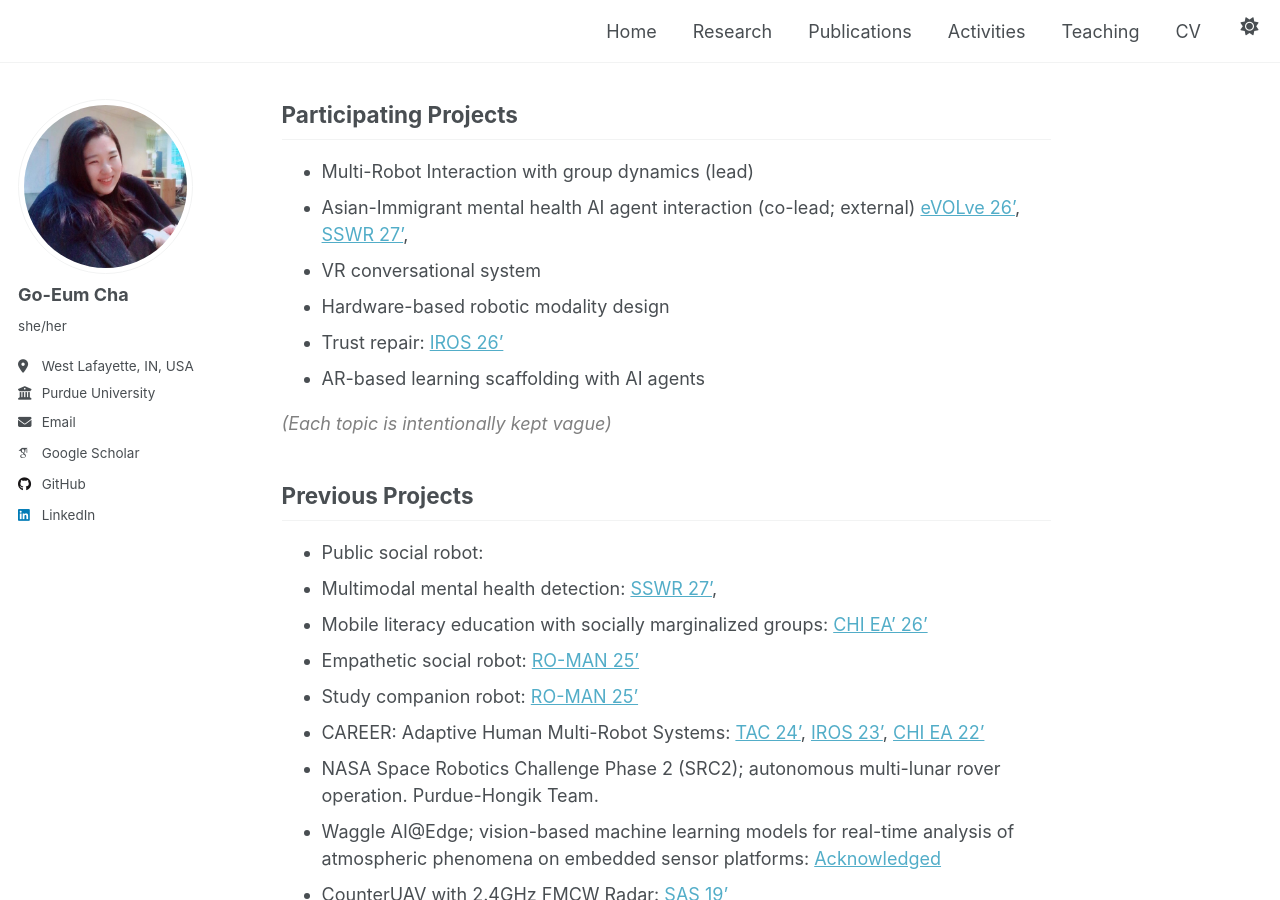
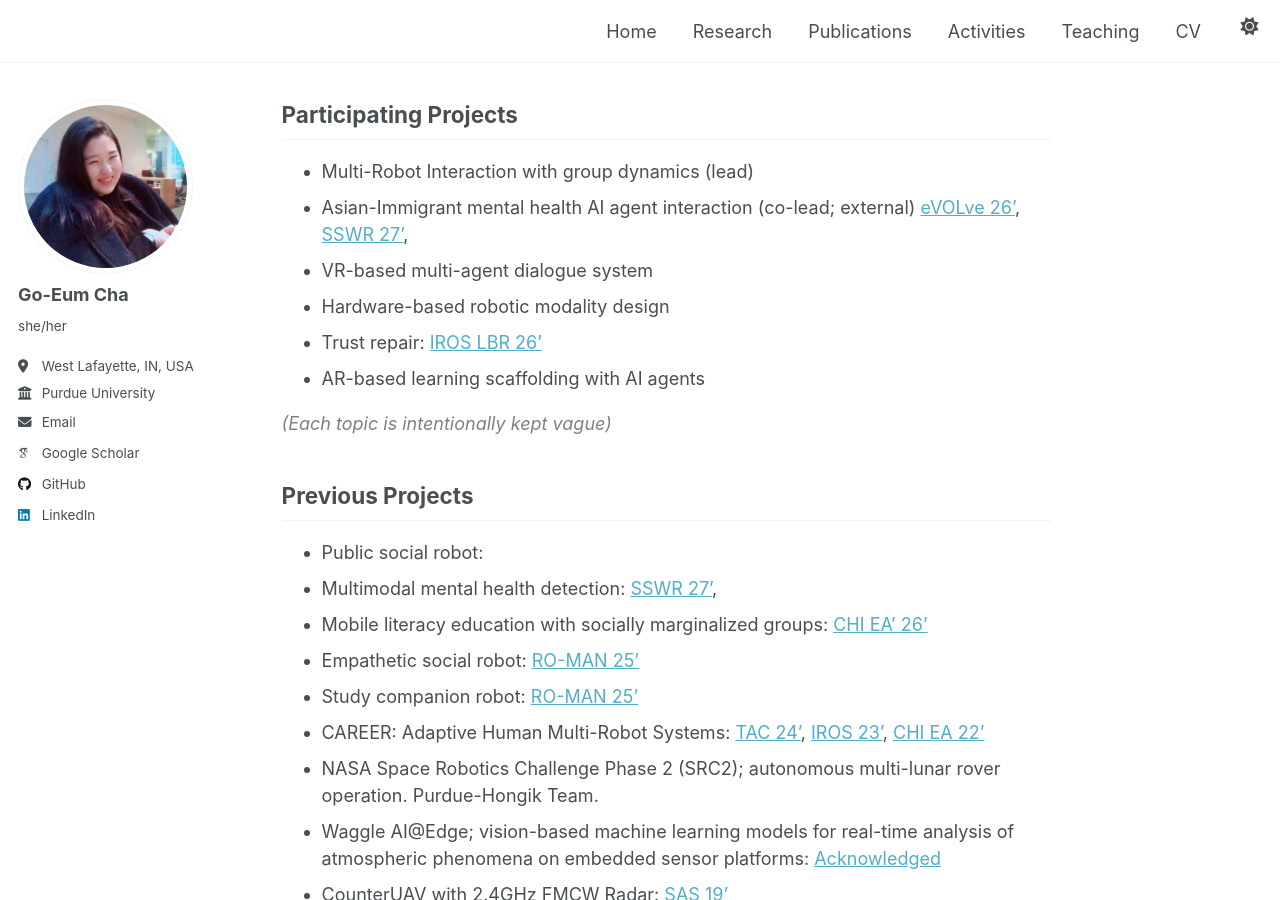
Before and after one commit to chagom/chagom.github.io, a Jekyll site: the page built from _pages/research.md, in a window 1280 px wide and 900 px high, scrolled down 580 px. Built offline with Jekyll 4.4.1, drawn with Linux system fonts in a browser that asks for light colours; some web fonts are replaced.

Commit message:
paper updated

```diff
--- a/_pages/research.md
+++ b/_pages/research.md
@@ -20,9 +20,9 @@ If you are curious about the motivation behind my journey: [here](/research_root
 ## Participating Projects
 - Multi-Robot Interaction with group dynamics (lead)
 - Asian-Immigrant mental health AI agent interaction (co-lead; external) [eVOLve 26'](https://csw.utk.edu/continuing-education/evolve-conference/), [SSWR 27'](), []()
-- VR conversational system
+- VR-based multi-agent dialogue system
 - Hardware-based robotic modality design
-- Trust repair: [IROS 26']()
+- Trust repair: [IROS LBR 26'](https://arxiv.org/pdf/2610.16334)
 - AR-based learning scaffolding with AI agents
 
 <span style="color:gray">*(Each topic is intentionally kept vague)* </span>
```
